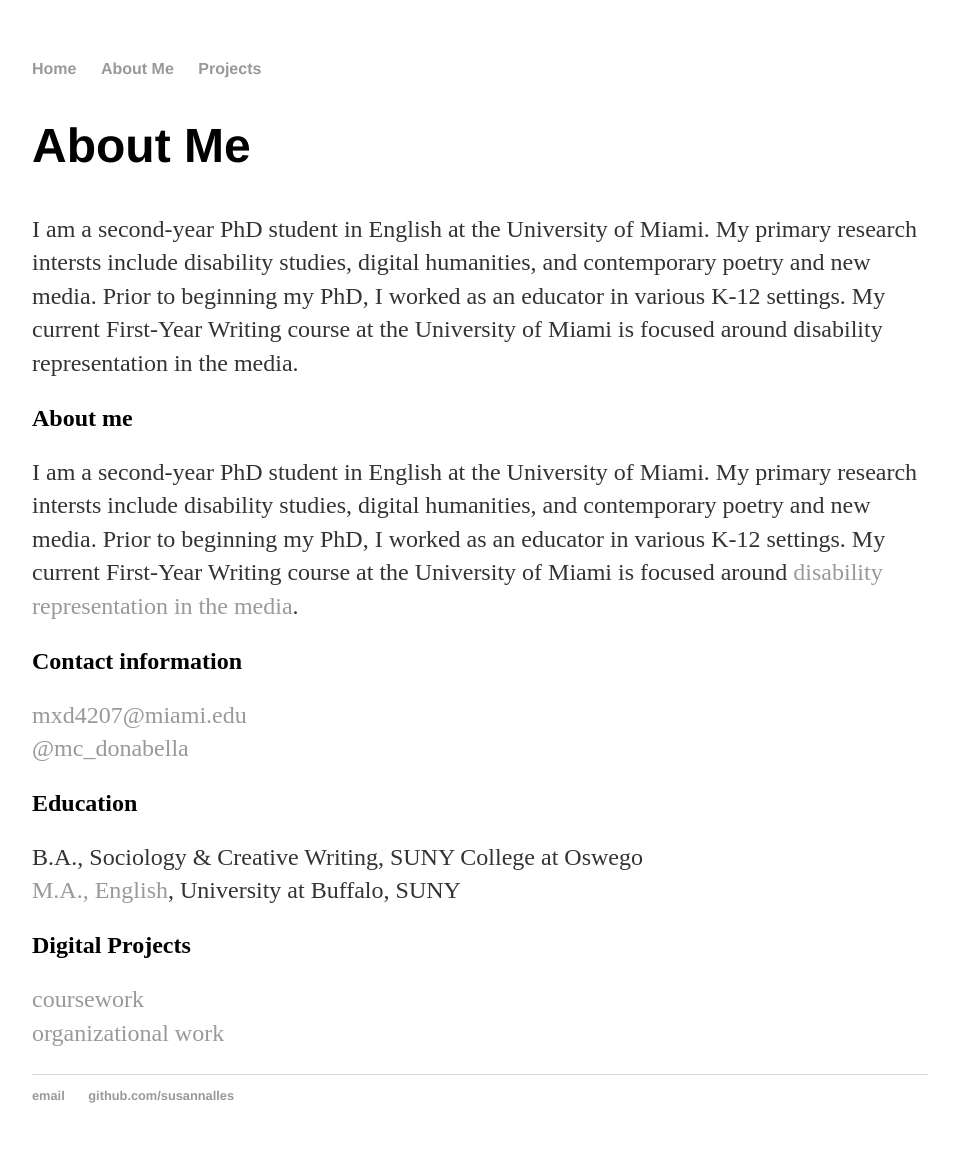
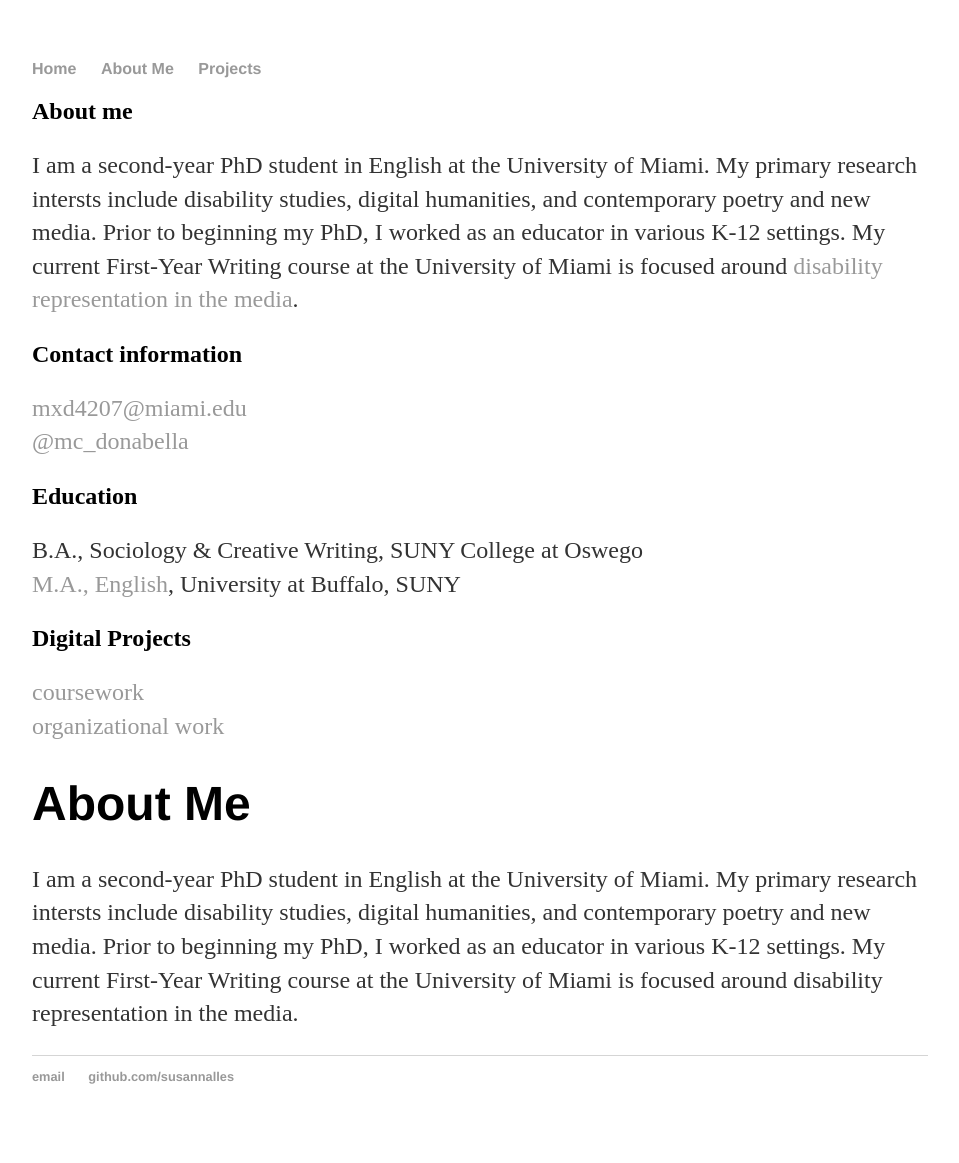
Before and after one commit to mdonabella/ENG613, a Jekyll site: the page built from index.md, in a window 1280 px wide. Shown: the whole page, without its empty margins (160-1119 px from the left). Built offline with Jekyll 4.4.1, drawn with Linux system fonts in a browser that asks for light colours.

Commit message:
Update default.html

```diff
--- a/_layouts/default.html
+++ b/_layouts/default.html
@@ -14,11 +14,7 @@
 
 
 	    		</ul>
-			<div class="tab-content">
-				<div id="/about">
-					<h1>About Me</h1>
-					<p>I am a second-year PhD student in English at the University of Miami. My primary research intersts include disability studies, digital humanities, and contemporary poetry and new media. Prior to beginning my PhD, I worked as an educator in various K-12 settings. My current First-Year Writing course at the University of Miami is focused around disability representation in the media.</p>
-				</div>
+
 			</div>
 			</nav>
 			<div class="container">
@@ -26,6 +22,12 @@
 			{{ content }}
 
 			</div><!-- /.container -->
+
+			<div class="tab-content">
+				<div id="/about">
+					<h1>About Me</h1>
+					<p>I am a second-year PhD student in English at the University of Miami. My primary research intersts include disability studies, digital humanities, and contemporary poetry and new media. Prior to beginning my PhD, I worked as an educator in various K-12 settings. My current First-Year Writing course at the University of Miami is focused around disability representation in the media.</p>
+				</div>
 			<footer>
 	    		<ul>
 	        		<li><a href="mailto:susannalles@gmail.com">email</a></li>
```
